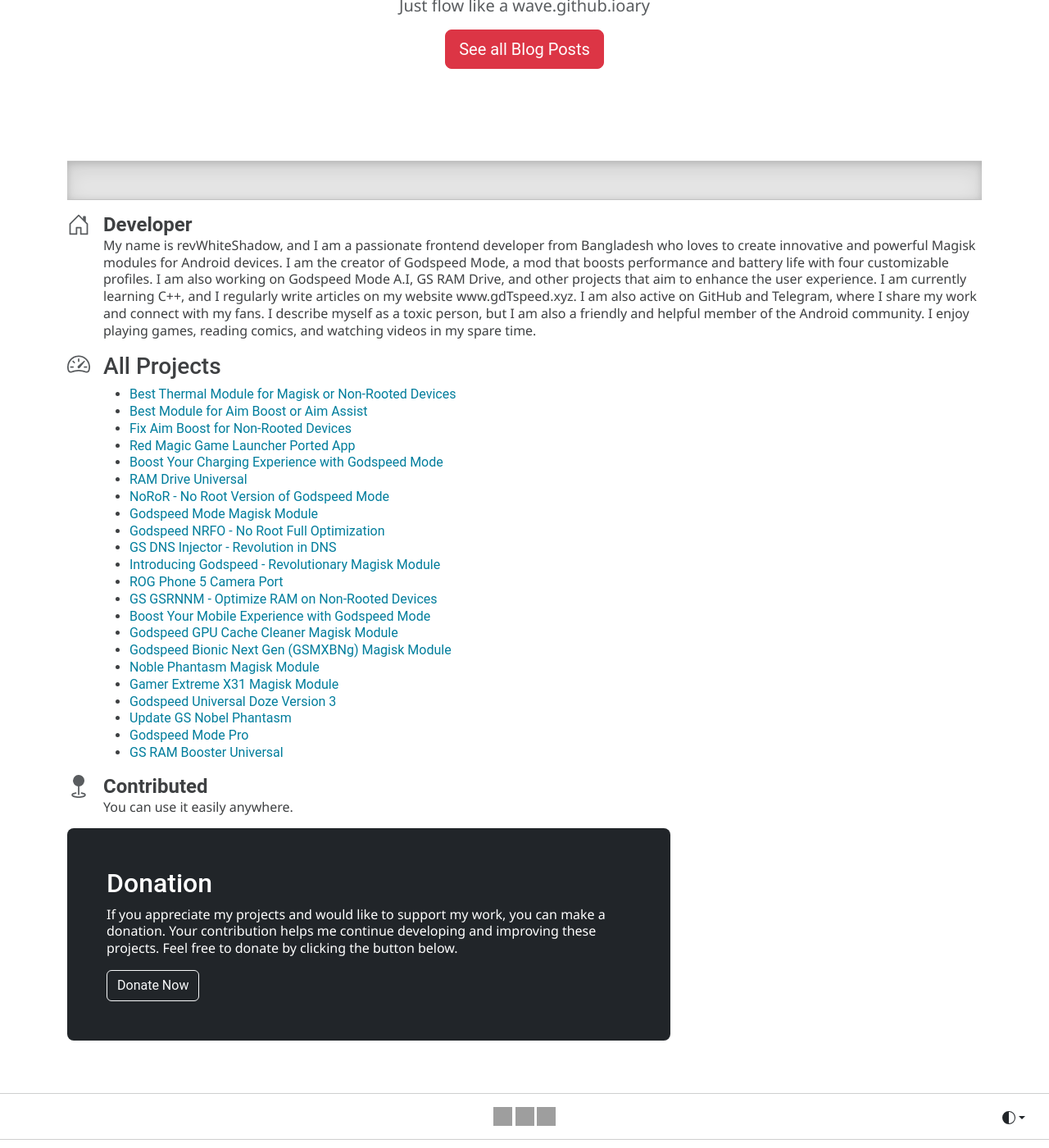
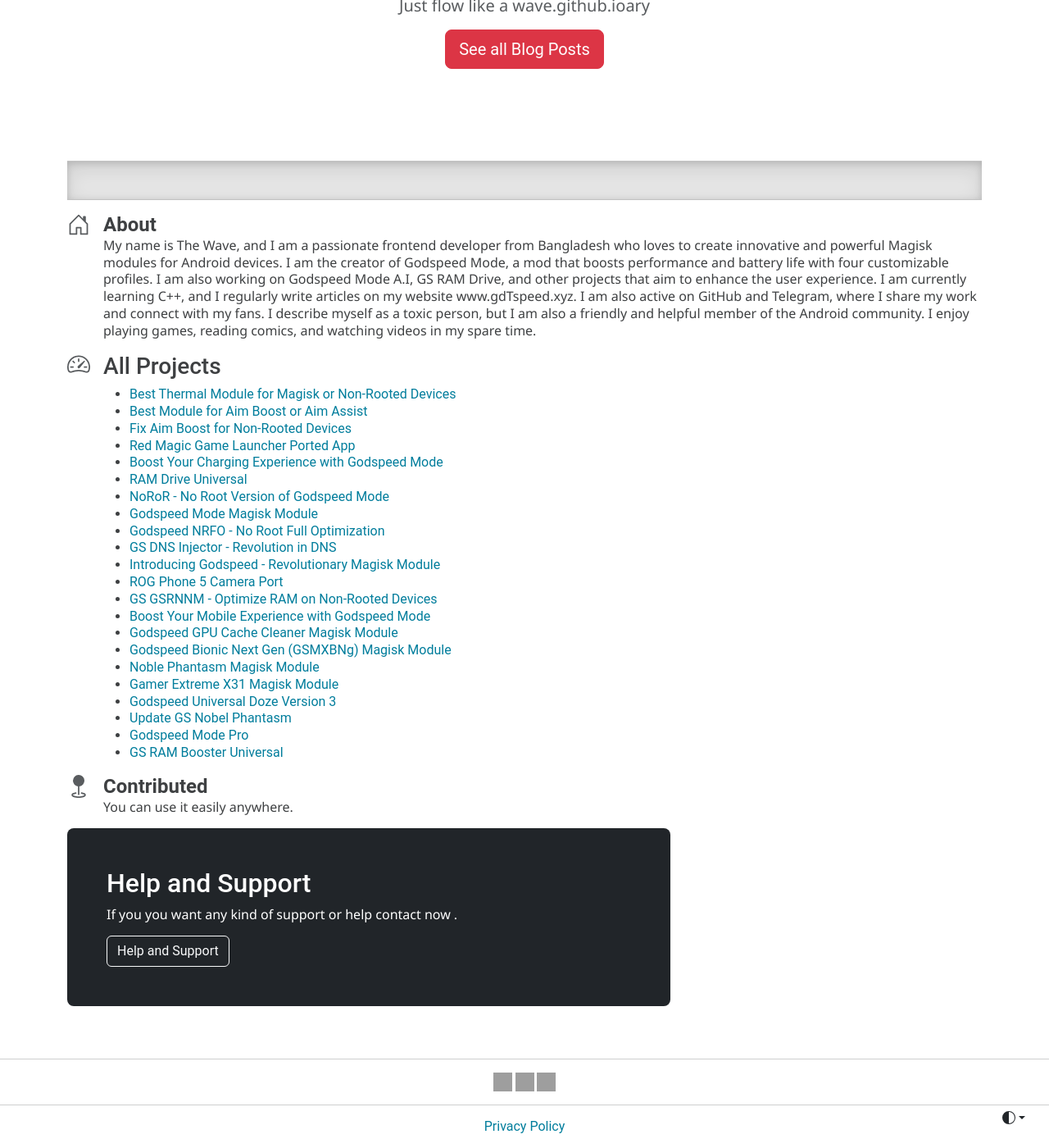
Before and after one commit to Thewavewsp/Thewavewsp.github.io, a Jekyll site: the page built from index.html, in a window 1280 px wide and 1400 px high, scrolled down 288 px. Shown: the whole window at 82% size. Built offline with Jekyll 4.4.1, drawn with Linux system fonts in a browser that asks for light colours; some web fonts are replaced; grey boxes are pictures that could not be loaded.

Commit message:
Update index.html

```diff
--- a/index.html
+++ b/index.html
@@ -153,9 +153,9 @@
       <div class="col d-flex align-items-start">
         <svg class="bi text-muted flex-shrink-0 me-3" width="1.75em" height="1.75em"><use xlink:href="#home"/></svg>
         <div>
-          <h3 class="fw-bold mb-0 fs-4">Developer</h3>
+          <h3 class="fw-bold mb-0 fs-4">About </h3>
           <p>
-         My name is revWhiteShadow, and I am a passionate frontend developer from Bangladesh who loves to create innovative and powerful Magisk modules for Android devices.
+         My name is The Wave, and I am a passionate frontend developer from Bangladesh who loves to create innovative and powerful Magisk modules for Android devices.
             I am the creator of Godspeed Mode, a mod that boosts performance and battery life with four customizable profiles.
             I am also working on Godspeed Mode A.I, GS RAM Drive, and other projects that aim to enhance the user experience.
             I am currently learning C++, and I regularly write articles on my website www.gdTspeed.xyz.
@@ -211,9 +211,9 @@
  <div class="row align-items-md-stretch">
     <div class="col-md-8">
         <div class="h-100 p-5 text-bg-dark rounded-3">
-            <h2>Donation</h2>
-            <p>If you appreciate my projects and would like to support my work, you can make a donation. Your contribution helps me continue developing and improving these projects. Feel free to donate by clicking the button below.</p>
-            <a href="https://ko-fi.com/revWS/tiers" target="_blank" class="btn btn-outline-light" type="button">Donate Now</a>
+            <h2>Help and Support</h2>
+            <p>If you you want any kind of support or help contact now .</p>
+            <a href="https://ko-fi.com/revWS/tiers" target="_blank" class="btn btn-outline-light" type="button">Help and Support</a>
         </div>
     </div>
 </div>
```
